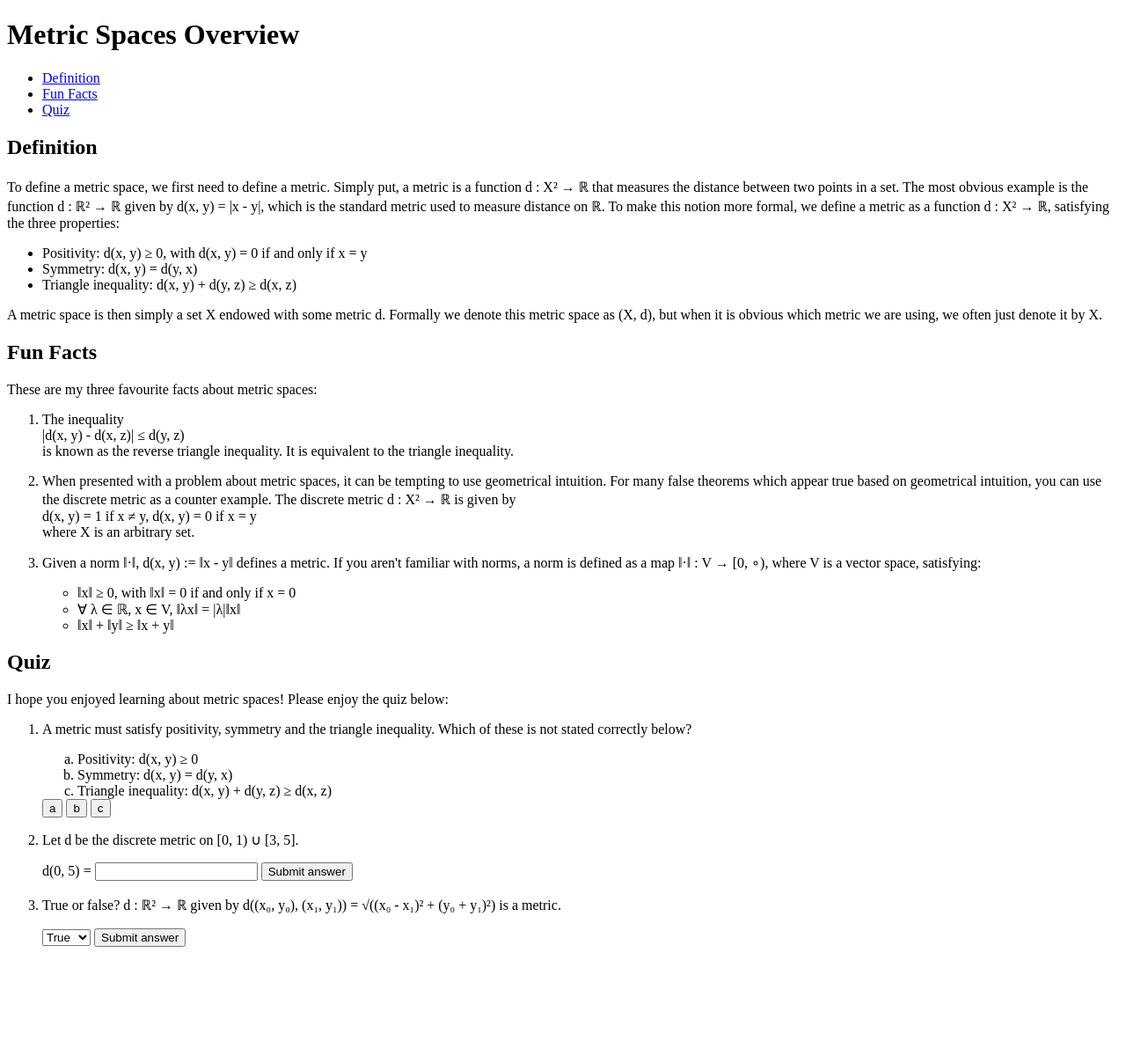
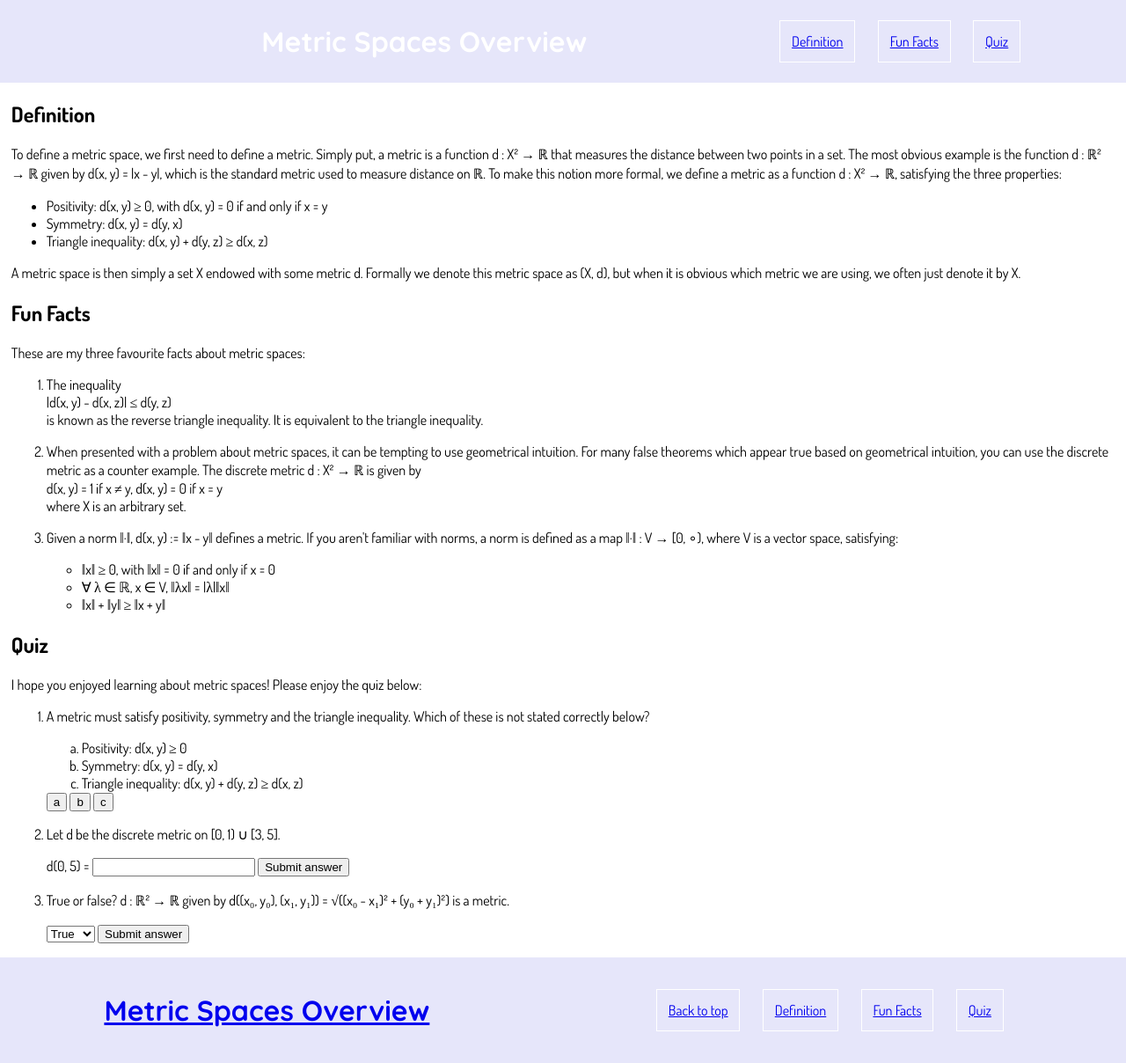
Before and after one commit to AlexCBuxton/AlexCBuxton.github.io, a plain HTML site: page index.html in a window 1280 px wide. Shown: the whole page at 88% size. Before the commit the page ends 1092 px from the top, so only its background shows below. Drawn offline with Linux system fonts and the light colour scheme.

Commit message:
CSS finished

```diff
--- a/app.js
+++ b/app.js
@@ -1,16 +1,20 @@
 function Q1_correct() {
-    document.getElementById("Q1_result").innerHTML = "Correct! We omitted d(x, y) = 0 if and only if x = y from the positivity property.";
+    document.getElementById("Q1_result").style.color = "green"
+    document.getElementById("Q1_result").innerHTML = "Correct! We omitted 'd(x, y) = 0 if and only if x = y' from the positivity property.";
 }
 
 function Q1_incorrect() {
+    document.getElementById("Q1_result").style.color = "red"
     document.getElementById("Q1_result").innerHTML = "Inorrect. Please try again.";
 }
 
 function submit_Q2() {
     var Q2_answer = document.getElementById("Q2_answer").value;
     if (Q2_answer == 1) {
+        document.getElementById("Q2_result").style.color = "green"
         document.getElementById("Q2_result").innerHTML = "Correct! Since 0 &#x2260; 5, d(0, 5) = 1.";
     } else {
+        document.getElementById("Q2_result").style.color = "red"
         document.getElementById("Q2_result").innerHTML = "Inorrect. Please try again.";
     }
 }
@@ -18,8 +22,10 @@ function submit_Q2() {
 function submit_Q3() {
     var Q3_answer = document.getElementById("Q3_answer").value;
     if (Q3_answer == "True") {
+        document.getElementById("Q3_result").style.color = "green"
         document.getElementById("Q3_result").innerHTML = "Correct! This is known as the Euclidean metric, and can be given by d((x&#x2080;, y&#x2080;), (x&#x2081;, y&#x2081;)) = &#x2016;(x&#x2080;, y&#x2080;) - (x&#x2081;, y&#x2081;)&#x2016;&#x2082;, where &#x2016;&#x00B7;&#x2016;&#x2082; is the Euclidean norm (i.e. the standard norm on &#x211D;&#xB2;).";
     } else {
+        document.getElementById("Q3_result").style.color = "red"
         document.getElementById("Q3_result").innerHTML = "Inorrect. Please try again.";
     }
 }
--- a/index.html
+++ b/index.html
@@ -2,6 +2,8 @@
 <html lang="en">
 <head>
     <link rel="stylesheet" href="style.css">
+    <link href="https://fonts.googleapis.com/css2?family=Quicksand:wght@300..700&display=swap" rel="stylesheet">
+    <link href="https://fonts.googleapis.com/css2?family=Dosis:wght@200..800&display=swap" rel="stylesheet">
     <script src="app.js"></script>
     <meta charset="UTF-8">
     <meta name="viewport" content="width=device-width, initial-scale=1.0">
@@ -9,9 +11,10 @@
 </head>
 <body>
     <header>
+        <a id="top"></a>
         <h1>Metric Spaces Overview</h1>
         <nav>
-            <ul>
+            <ul id="nav_ul">
                 <li><a href="#Definition">Definition</a></li>
                 <li><a href="#Fun_Facts">Fun Facts</a></li>
                 <li><a href="#Quiz">Quiz</a></li>
@@ -124,7 +127,15 @@
         </article>
     </main>
     <footer>
-
+        <h1><a href="#top">Metric Spaces Overview</a></h1>
+        <nav>
+            <ul id="nav_ul">
+                <li><a href="#top">Back to top</a></li>
+                <li><a href="#Definition">Definition</a></li>
+                <li><a href="#Fun_Facts">Fun Facts</a></li>
+                <li><a href="#Quiz">Quiz</a></li>
+            </ul>
+        </nav>
     </footer>
 </body>
 </html>
--- a/style.css
+++ b/style.css
@@ -0,0 +1,55 @@
+html {
+    margin: 0px;
+    padding: 0px;
+}
+
+body {
+    margin: 0px;
+    font-family: dosis;
+}
+
+body > header {
+    display: flex;
+    justify-content: space-around;
+    background-color: lavender;
+    color: white;
+    align-items: center;
+}
+
+h1 {
+    font-family: Quicksand;
+}
+
+#nav_ul {
+    display: flex;
+    justify-content: space-evenly;
+    padding: 1vh;
+}
+
+#nav_ul > li {
+    list-style: none;
+    margin: 1vw;
+}
+
+#nav_ul > li > a {
+    padding: 1vw;
+    border: 1px solid white;
+}
+
+a:visited {
+    text-decoration: none;
+    color: white;
+}
+
+body > main {
+    margin: 1vw;
+}
+
+body > footer {
+    display: flex;
+    justify-content: space-around;
+    background-color: lavender;
+    color: white;
+    align-items: center;
+    height: 15vh;
+}
```
